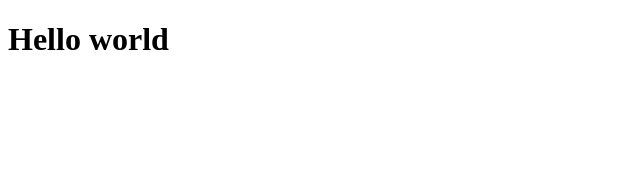
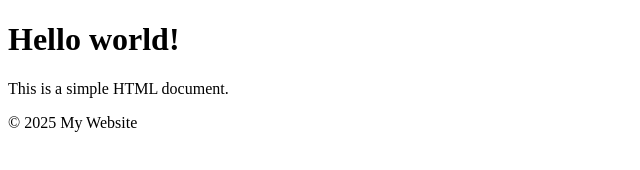
Before and after one commit to Alpunjeng/belajar_github_1, a plain HTML site: page index.html in a window 1280 px wide. Shown: the whole page, without its empty margins (0-640 px from the left). Drawn offline with Linux system fonts and the light colour scheme.

Commit message:
new line of words

```diff
--- a/index.html
+++ b/index.html
@@ -6,6 +6,10 @@
     <title>Hello world</title>
 </head>
 <body>
-    <h1>Hello world</h1>
+    <h1>Hello world!</h1>
+    <p>This is a simple HTML document.</p>
+    <footer>
+        <p>&copy; 2025 My Website</p>
+    </footer>
 </body>
 </html>
```
